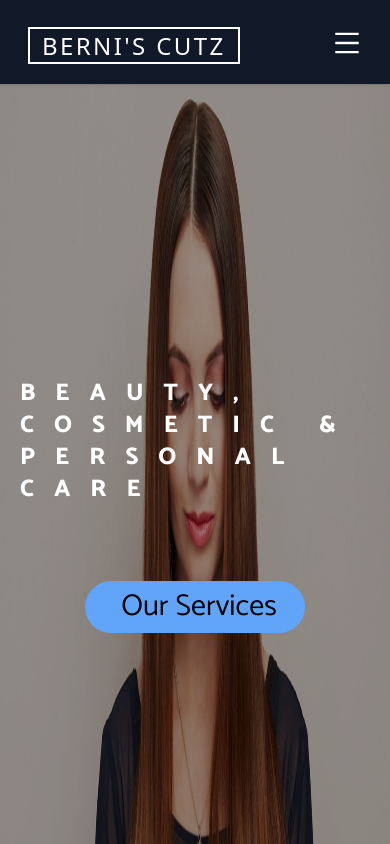
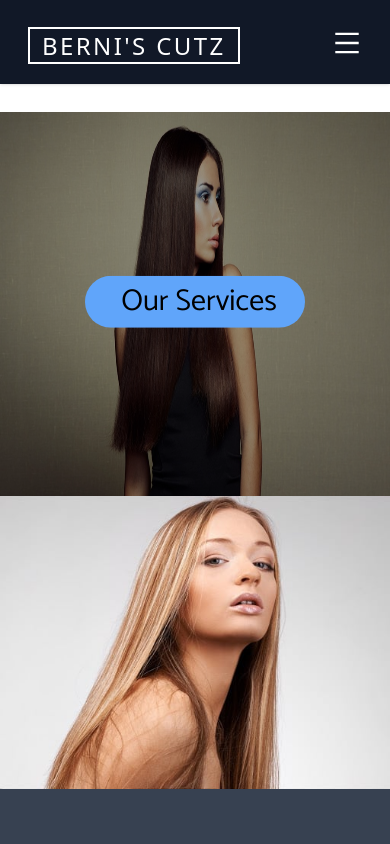
Before and after one commit to Mohamed-Cali/Ahmeds-Barbers, a Next.js app: page / in a window 390 px wide. Shown: the top 844 px of the page. Built offline with nearby package versions, Linux system fonts and the light colour scheme.

Commit message:
hope page update

```diff
--- a/app/globals.css
+++ b/app/globals.css
@@ -2,6 +2,8 @@
 @tailwind base;
 @tailwind components;
 @tailwind utilities;
+
+
 
 
 @layer base {
--- a/app/page.js
+++ b/app/page.js
@@ -12,18 +12,18 @@ export default function Home() {
 
   return (
     <div>
-      <div>
-      <header className='font-poppins h-screen relative mt-20'>
+      <div className='h-1/2'>
+      <header className='font-poppins h-96 relative mt-28 sm:h-screen'>
         <img src='/images/image1.jpeg' alt="woman" className="absolute inset-0 h-full bg-cover bg-center w-full z-0 hidden sm:block" />
         <img src='/images/image1.jpeg' alt="woman" className="block absolute inset-0 bg-cover h-full  sm:hidden" />
         <div className="absolute inset-0 h-full bg-black/40 z-10"></div>
         <section className='text-white max-w-[1200px] mx-auto h-full flex items-center justify-center relative z-20'>
           <div className='flex flex-col items-center justify-center space-y-5'>
-            <h4 className='mb-12 flex item-center p-5 font-extrabold text-2xl sm:text-4xl md:text-6xl lg:text-[90px] tracking-[20px] uppercase gap-0 lg:gap-5'>
+            <h4 className='mb-12 hidden item-center p-5 font-extrabold text-2xl sm:text-4xl sm:flex md:text-6xl lg:text-[90px] tracking-[20px] uppercase gap-0 lg:gap-5'>
               BEAUTY, COSMETIC & PERSONAL CARE
             </h4>
           <Link href='/services' className='mt-30 lg:mt-30 bg-blue-400 w-200 text-black p-2 rounded-full animate-bounce duration-300'>
-          <div className='flex pl-4 pr-5 text-3xl w-100 justify-between'>
+          <div className='flex pl-4 pr-5 text-3xl w-100'>
             <span className='pl-3 pr-0'>Our Services</span>
           </div>
           </Link>
```
Also changed, not shown: public/images/image1.jpeg.
